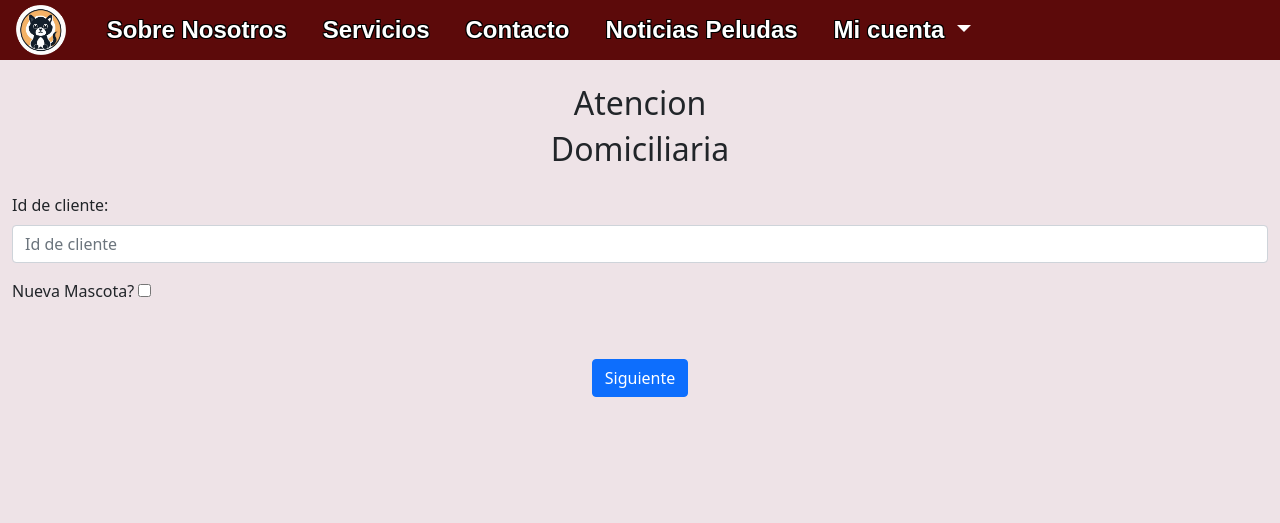
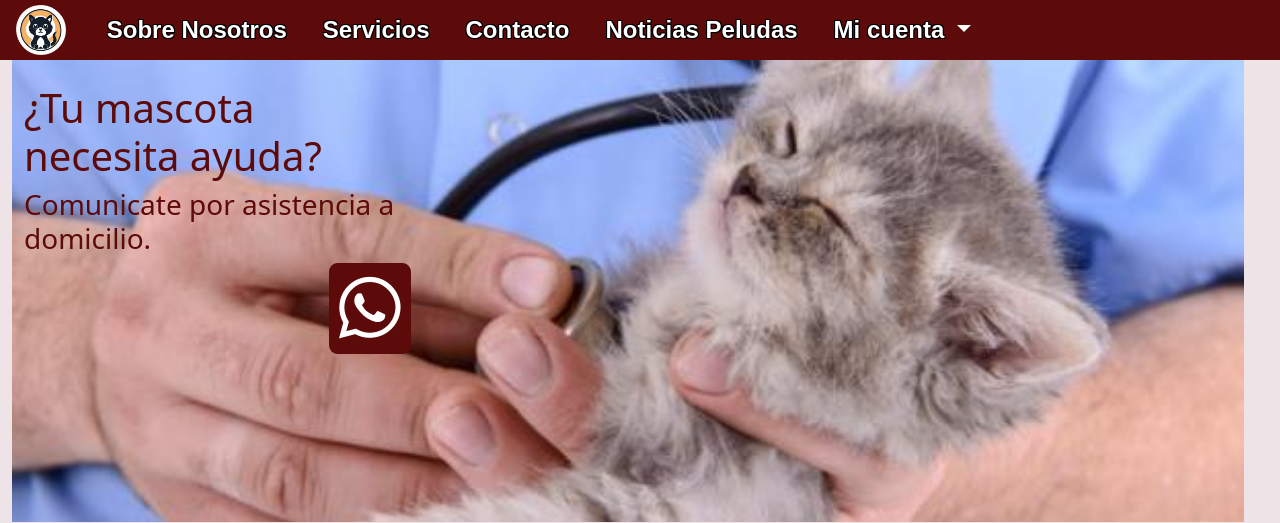
Before and after one commit to mateoregodesebes/Pagina-Veterinaria, a PHP site: page / in a window 1280 px wide. Shown: the top 523 px of the page. Run offline with PHP 8.4, Linux system fonts and the light colour scheme; some libraries are stand-ins or nearby versions.

Commit message:
Started basic homepage design using Bootstrap cards

```diff
--- /dev/null
+++ b/public/css/homepage.css
@@ -0,0 +1,24 @@
+.fondo {
+    background-image: url('/pagina/assets/fondo.jpg');
+    background-size: cover;
+    background-position: center;
+    color: var(--main-color);
+    height: 100%;
+    width: 100%;
+}
+
+.container-fluid {
+    height:100%;
+}
+
+.icono {
+    background-color: var(--main-color);
+    border-radius: 10%;
+    padding: 10px;
+
+}
+
+.whatsapp-link, .whatsapp-link:visited, .whatsapp-link:hover {
+    color: white;
+    background-color: red;
+}
--- a/public/index.php
+++ b/public/index.php
@@ -12,6 +12,7 @@ session_start();
     <link rel="stylesheet" href="css/veterinaria.css">
     <link rel="stylesheet" href="css/navbar.css">
     <link rel="stylesheet" href="css/contact.css">
+    <link rel="stylesheet" href="css/homepage.css">
 
     <script src="https://kit.fontawesome.com/ac9e2dd316.js" crossorigin="anonymous"></script>
     <?php
@@ -28,6 +29,9 @@ session_start();
                 break;
             case '../src/pages/registration/registration.php':
                 echo '<link rel="stylesheet" href="css/registration.css">';
+                break;
+            case '../src/pages/homepage/homepage.php':
+                echo '<link rel="stylesheet" href="css/homepage.css">';
                 break;
         }
     }
@@ -57,7 +61,7 @@ session_start();
             if (!isset ($_SESSION["currentPage"])) {
                 //?Aca lo que habria que hacer es que en vez de abmList cuando tengamos el home hecho poner eso
                 //?y que cuando se apreta el boton de home se ponga el home como current page
-                require_once ("../src/pages/atencionDom/atencionMain.php");
+                require_once ("../src/pages/homepage/homepage.php");
             } elseif (isset ($_SESSION["currentPage"])) {
                 require_once ($_SESSION["currentPage"]);
             }
--- /dev/null
+++ b/src/pages/homepage/homepage.php
@@ -0,0 +1,54 @@
+<div class="container-fluid">
+    <div class="row fondo">
+        <div class="mb-4"></div>
+        <div class="col-md-4">
+            <h1>¿Tu mascota necesita ayuda?</h1>
+            <h3>Comunicate por asistencia a domicilio.</h3>
+            <div align="right">
+                <a class="whatsapp-link" href="https://chat.whatsapp.com/HJUCUqL6SON3BkIJs6NlvX"><i class="fa-brands fa-whatsapp fa-4x icono"></i></a>
+            </div>
+            <br>
+            <br>
+            <br>
+            <br>
+            <br>
+            <br>
+            <br>
+        </div>
+    </div>
+    <div class="mb-4"></div>
+    <div class="row">
+        <div class="col-md-3">
+            <div class="card" style="width: 18rem;">
+            <img class="card-img-top" src="https://cdn.download.ams.birds.cornell.edu/api/v1/asset/95481341/1800" alt="Card image cap">
+            <div class="card-body">
+                <h5 class="card-title">Peluquería</h5>
+            </div>
+            </div>
+        </div>
+        <div class="col-md-3">
+            <div class="card" style="width: 18rem;">
+            <img class="card-img-top" src="https://static.fundacion-affinity.org/cdn/farfuture/PVbbIC-0M9y4fPbbCsdvAD8bcjjtbFc0NSP3lRwlWcE/mtime:1643275542/sites/default/files/los-10-sonidos-principales-del-perro.jpg" alt="Card image cap">
+            <div class="card-body">
+                <h5 class="card-title">Atención a domicilio</h5>
+            </div>
+            </div>
+        </div>
+        <div class="col-md-3">
+            <div class="card" style="width: 18rem;">
+            <img class="card-img-top" src="https://pbs.twimg.com/amplify_video_thumb/1743686164731637760/img/uXiVAF1NNnZ7uhCv.jpg" alt="Card image cap">
+            <div class="card-body">
+                <h5 class="card-title">Hospitalización</h5>
+            </div>
+            </div>
+        </div>
+        <div class="col-md-3">
+            <div class="card" style="width: 18rem;">
+            <img class="card-img-top" src="https://content.nationalgeographic.com.es/medio/2023/03/17/cenzontle-pajaro_0b18132a_230317114903_800x800.jpg" alt="Card image cap">
+            <div class="card-body">
+                <h5 class="card-title">Tienda</h5>
+            </div>
+            </div>
+        </div>
+    </div>
+</div>
```
Also changed, not shown: assets/fondo.jpg (added).
